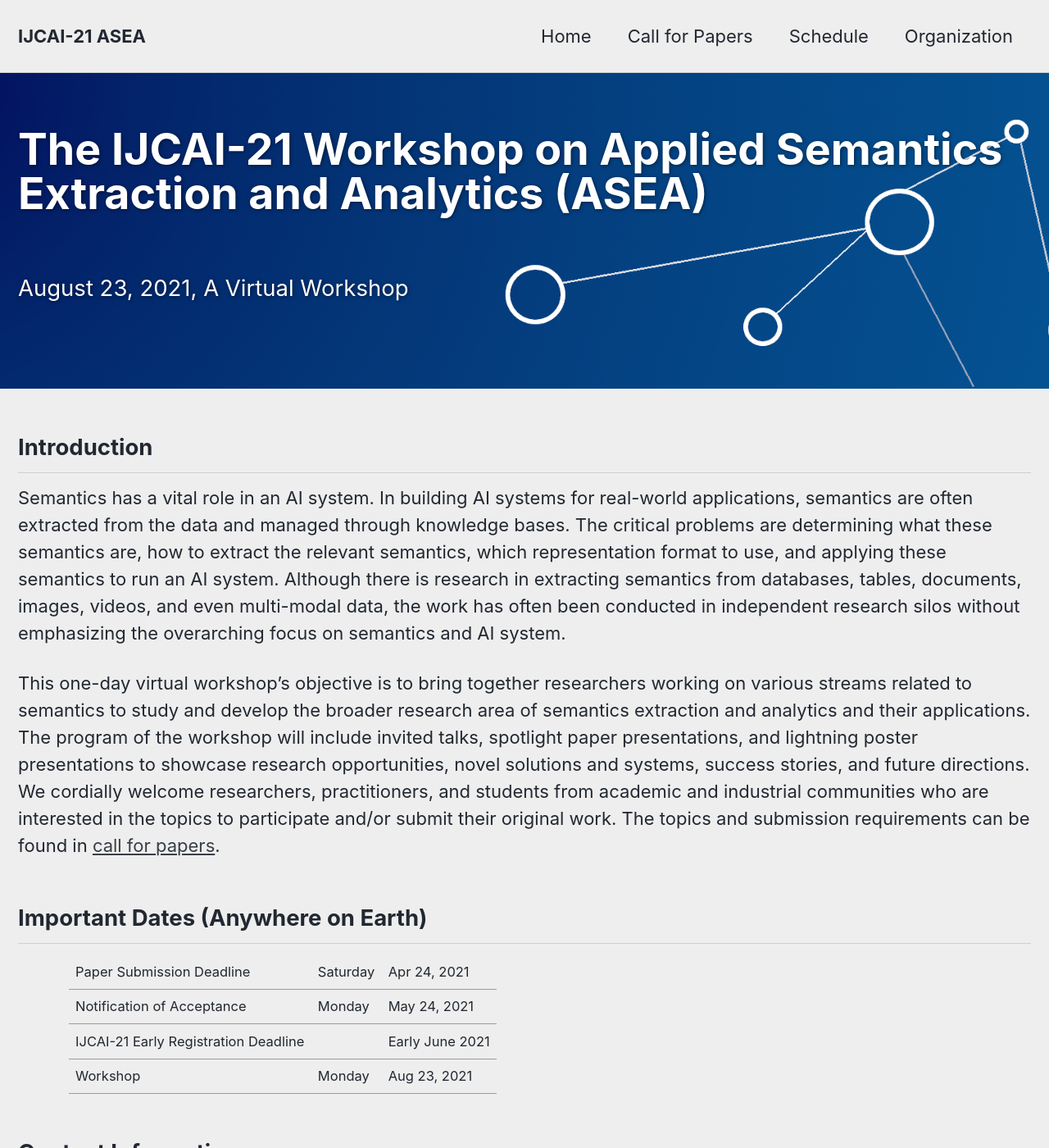
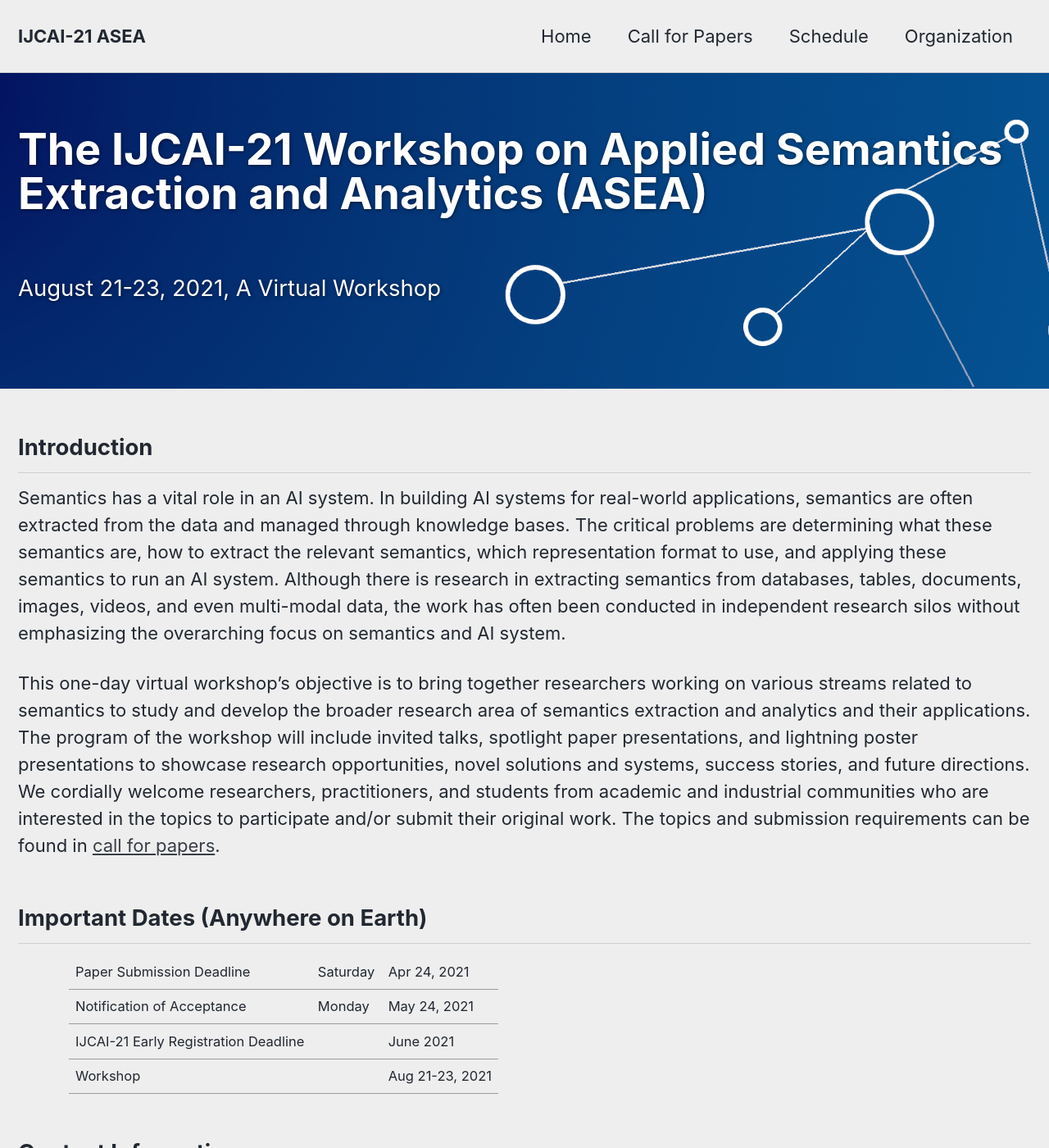
Before and after one commit to asea2021/ijcai-asea2021, a Jekyll site: the page built from _pages/home.md, in a window 1280 px wide and 1400 px high. Shown: the whole window at 82% size. Built offline with Jekyll 4.4.1, drawn with Linux system fonts in a browser that asks for light colours; cached includes are drawn as plain includes.

Commit message:
Initial Commit

```diff
--- a/_pages/home.md
+++ b/_pages/home.md
@@ -6,7 +6,7 @@
 header:
   overlay_image: "/assets/images/banner.png"
   #caption: 'Photo by <a href="me">me</a> on <a href="me">me</a>'
-excerpt: "<br/>August 23, 2021, A Virtual Workshop<br/>"
+excerpt: "<br/>August 21-23, 2021, A Virtual Workshop<br/>"
 ---
 
 <h2>Introduction</h2>
@@ -33,12 +33,12 @@
         <tr>
             <td>IJCAI-21 Early Registration Deadline</td>
             <td></td>
-            <td>Early June 2021</td>
+            <td>June 2021</td>
         </tr>
         <tr>
             <td>Workshop</td>
-            <td>Monday</td>
-            <td>Aug 23, 2021</td>
+            <td></td>
+            <td>Aug 21-23, 2021</td>
         </tr>
     </tbody>
 </table>
```
Also changed, not shown: _pages/call_for_papers.md (+3 -3 lines).
